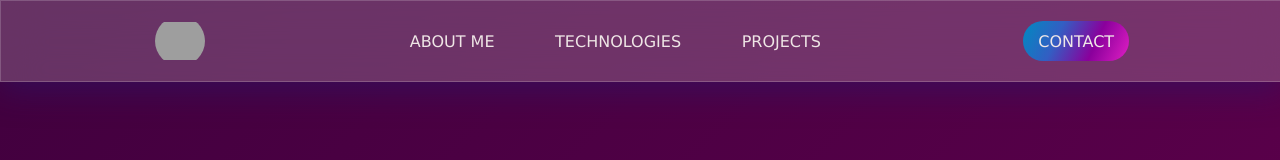
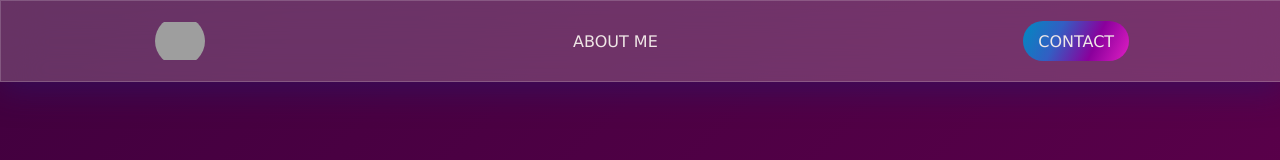
Before and after one commit to EricPuig10/Portfolio, a React (Create React App) app: page /contact in a window 1280 px wide. Shown: the top 160 px of the page. Built offline with nearby package versions, Linux system fonts and the light colour scheme; grey boxes are pictures that could not be loaded.

Commit message:
scroll to zones ok

```diff
--- a/src/components/nav/Nav.jsx
+++ b/src/components/nav/Nav.jsx
@@ -11,10 +11,13 @@ import { ContactBtn } from "../buttons/ContactBtn/ContactBtn.styled";
 import { NavBtn } from "../buttons/NavButton/NavButton.styled";
 import { scroller } from "react-scroll";
 import { useState } from "react";
-import { Link } from "react-router-dom";
+import { Link, useLocation, useNavigate } from "react-router-dom";
 
 export const Nav = () => {
   const [hbIsOpened, setHbIsOpened] = useState(false);
+
+  let navigate = useNavigate();
+  const location = useLocation();
 
   const toggleContent = () => {
     setHbIsOpened(!hbIsOpened);
@@ -31,6 +34,16 @@ export const Nav = () => {
     offset: -10,
   };
 
+  const navigateAndScroll = (whereScroll) => {
+    if (location.pathname === "/contact") {
+      navigate("/");
+      scroller.scrollTo(whereScroll, scrollType);
+    } else {
+      scroller.scrollTo(whereScroll, scrollType);
+    }
+  };
+
+  console.log(location);
   return (
     <>
       <NavDiv>
@@ -49,46 +62,46 @@ export const Nav = () => {
           <>
             <DivHb>
               <Link to="/">
-                <NavBtn onClick={() => scroller.scrollTo("about", scrollType)}>
+                <NavBtn onClick={() => navigateAndScroll("about")}>
                   ABOUT ME
                 </NavBtn>
               </Link>
+              {location.pathname === "/contact" ? null : (
+                <>
                   <Link to="/">
-                <NavBtn
-                  onClick={() => scroller.scrollTo("technologies", scrollType)}
-                >
+                    <NavBtn onClick={() => navigateAndScroll("technologies")}>
                       TECHNOLOGIES
                     </NavBtn>
                   </Link>
                   <Link to="/">
-                <NavBtn
-                  onClick={() => scroller.scrollTo("projects", scrollType)}
-                >
+                    <NavBtn onClick={() => navigateAndScroll("projects")}>
                       PROJECTS
                     </NavBtn>
                   </Link>
+                </>
+              )}
             </DivHb>
           </>
         )}
 
         <DivNavButtons>
           <Link to="/">
-            <NavBtn onMouseOver={() => scroller.scrollTo("about", scrollType)}>
-              ABOUT ME
-            </NavBtn>
+            <NavBtn onClick={() => navigateAndScroll("about")}>ABOUT ME</NavBtn>
           </Link>
+          {location.pathname === "/contact" ? null : (
+            <>
               <Link to="/">
-            <NavBtn
-              onMouseOver={() => scroller.scrollTo("technologies", scrollType)}
-            >
+                <NavBtn onClick={() => navigateAndScroll("technologies")}>
                   TECHNOLOGIES
                 </NavBtn>
               </Link>
               <Link to="/">
-            <NavBtn onMouseOver={() => scroller.scrollTo("projects", scrollType)}>
+                <NavBtn onClick={() => navigateAndScroll("projects")}>
                   PROJECTS
                 </NavBtn>
               </Link>
+            </>
+          )}
         </DivNavButtons>
         <DivNavContact>
           <Link to="/contact">
```
Lines whose indentation alone changed are shown as unchanged.
